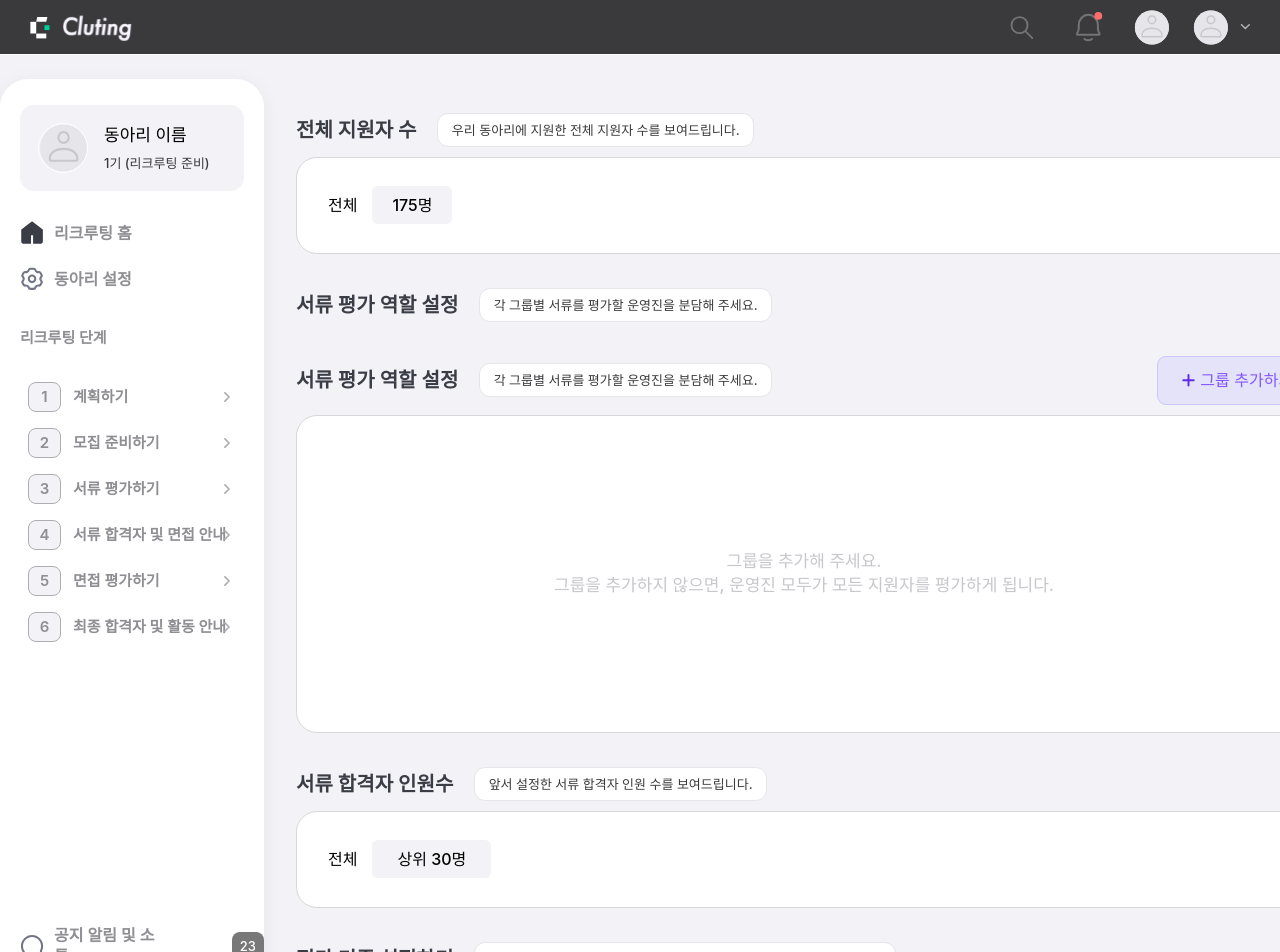
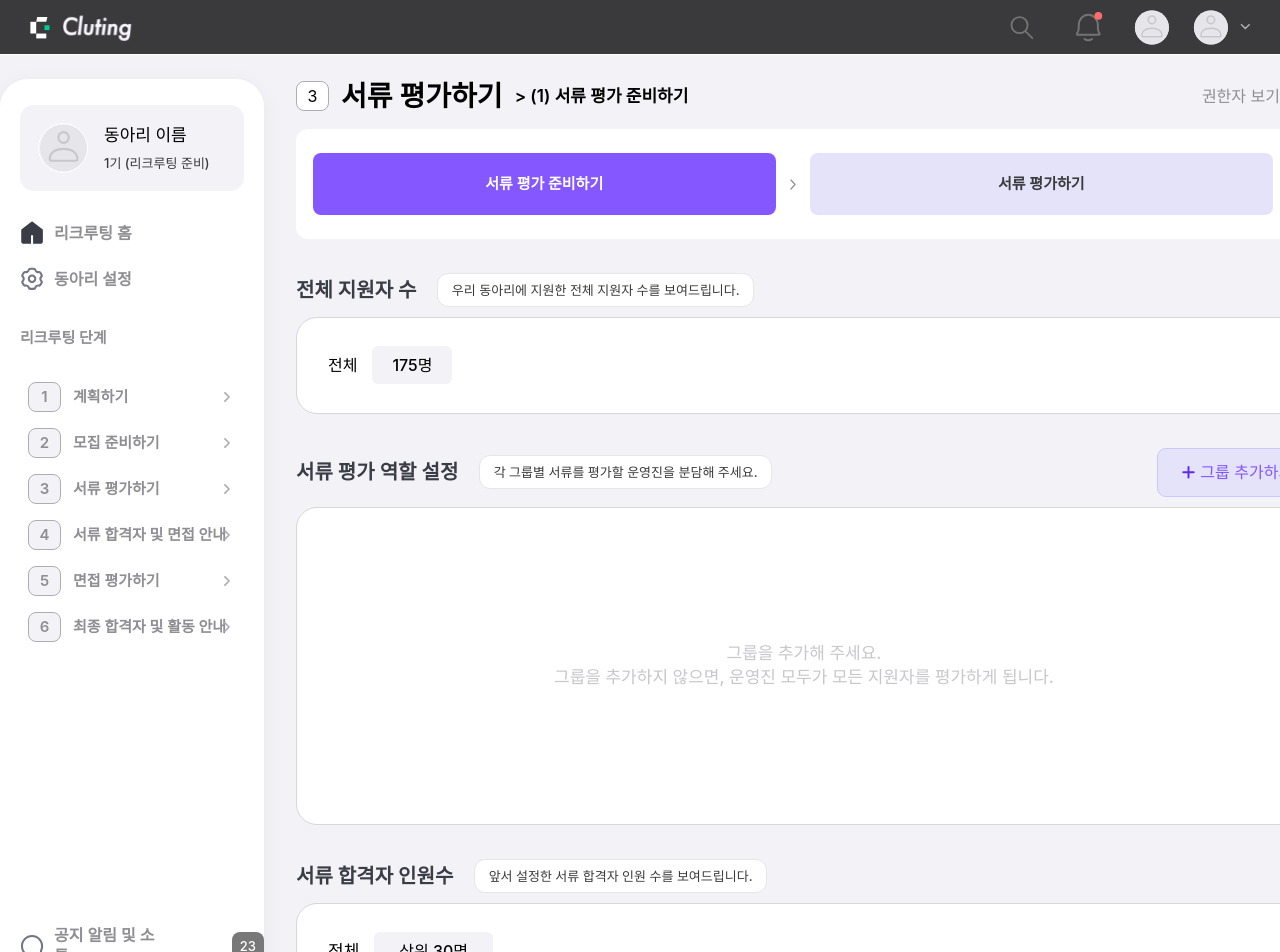
Before and after one commit to Cluting/cluting-frontend, a React (Create React App) app: page /recruting/03_document_evaluation in a window 1280 px wide. Shown: the top 952 px of the page. Built offline with nearby package versions, Linux system fonts and the light colour scheme; a web font is replaced by a local one.

Commit message:
✨ feat: 3단계 TopSection 구현

```diff
--- a/src/components/recruting/_03_document_evaluation/TopSection.tsx
+++ b/src/components/recruting/_03_document_evaluation/TopSection.tsx
@@ -30,10 +30,10 @@ export default function TopSection() {
       <div className="relative flex justify-between items-center pl-8 mb-[9px] text-left">
         <div className="flex items-center">
           <div className="flex-center mr-3 w-[33px] h-[30px] bg-white-100 border border-gray-500 rounded-[8px]">
-            2
+            3
           </div>
           <h1 className="text-title1 mr-3">
-            {currentRecruitmentStep || "리크루팅 준비하기"}
+            {currentRecruitmentStep || "서류 평가하기"}
           </h1>
           <p className="text-headline">
             {`> (${currentStep + 1}) ${STEP3_ITEMS[currentStep]}`}
@@ -54,7 +54,7 @@ export default function TopSection() {
         {STEP3_ITEMS.map((item, index) => (
           <div key={index} className="flex items-center">
             <div
-              className={`w-[174px] h-[64px] flex-center mx-[6px] px-[28px] rounded-[8px] text-subheadline ${
+              className={`w-[469px] h-[62px] flex-center mx-[6px] px-[28px] rounded-[8px] text-subheadline ${
                 currentStep === index
                   ? "bg-main-100 text-white-100"
                   : "bg-main-300 text-gray-900"
--- a/src/components/recruting/_03_document_evaluation/_01/DocumentReviewPrepContainer.tsx
+++ b/src/components/recruting/_03_document_evaluation/_01/DocumentReviewPrepContainer.tsx
@@ -78,12 +78,6 @@ export default function DocumentReviewPrepContainer() {
           ))}
         </div>
 
-        <div className="flex mt-[34px]">
-          <p className="section-title">서류 평가 역할 설정</p>
-          <div className="tooltip">
-            각 그룹별 서류를 평가할 운영진을 분담해 주세요.
-          </div>
-        </div>
         {groupsWithAdmins?.length ? (
           <div>
             <div className="flex mt-[34px]">
@@ -183,14 +177,14 @@ export default function DocumentReviewPrepContainer() {
 
         <div className="flex gap-[15px] mt-[10px] w-full h-auto py-[28px] pb-[29px] px-[31px] bg-white-100 border border-[#D6D7DA] rounded-[21px]">
           <div className="flex items-center gap-[15px]">
-            <p>전체</p>
+            <p className="text-body">전체</p>
             <div className="flex-center w-auto h-[38px] px-[25px] py-[9.5px] rounded-[6px] bg-gray-100 text-[16px] font-medium">
               상위 30명
             </div>
           </div>
           {groupsWithAdmins.map((groupItem) => (
             <div key={groupItem.id} className="flex items-center gap-[15px]">
-              <p>{groupItem.groupName}</p>
+              <p className="text-body">{groupItem.groupName}</p>
               <div className="flex-center w-auto h-[38px] px-[25px] py-[9.5px] rounded-[6px] bg-gray-100 text-[16px] font-medium">
                 상위 30명
               </div>
--- a/src/pages/Recruting/step3/DocumentEvaluation.tsx
+++ b/src/pages/Recruting/step3/DocumentEvaluation.tsx
@@ -1,13 +1,28 @@
 //3 - 리크루팅 : 서류 평가하기 단계 (페이지)
 import DocumentReviewPrepContainer from "../../../components/recruting/_03_document_evaluation/_01/DocumentReviewPrepContainer";
+import TopSection from "../../../components/recruting/_03_document_evaluation/TopSection";
+//임시로 넣어놨어요
+import CreateApplicationFormContainer from "../../../components/recruting/_02_prepare/_05/CreateApplicationFormContainer";
+
 import Sidemenu from "../../../components/recruting/common/Sidemenu";
+import { useTopSectionStore } from "../../../store/useStore";
+
+type StepComponent = React.FC;
+
+const stepComponents: StepComponent[] = [
+  DocumentReviewPrepContainer,
+  CreateApplicationFormContainer //임시로 넣어놨어요
+];
 
 export default function DocumentEvaluation() {
+  const { currentStep } = useTopSectionStore();
+  const CurrentStepComponent = stepComponents[currentStep];
   return (
     <div className="flex justify-center pt-6 bg-gray-100">
       <Sidemenu />
       <div className="w-[1016px]">
-        <DocumentReviewPrepContainer />
+        <TopSection />
+        <CurrentStepComponent />
       </div>
     </div>
   );
```
